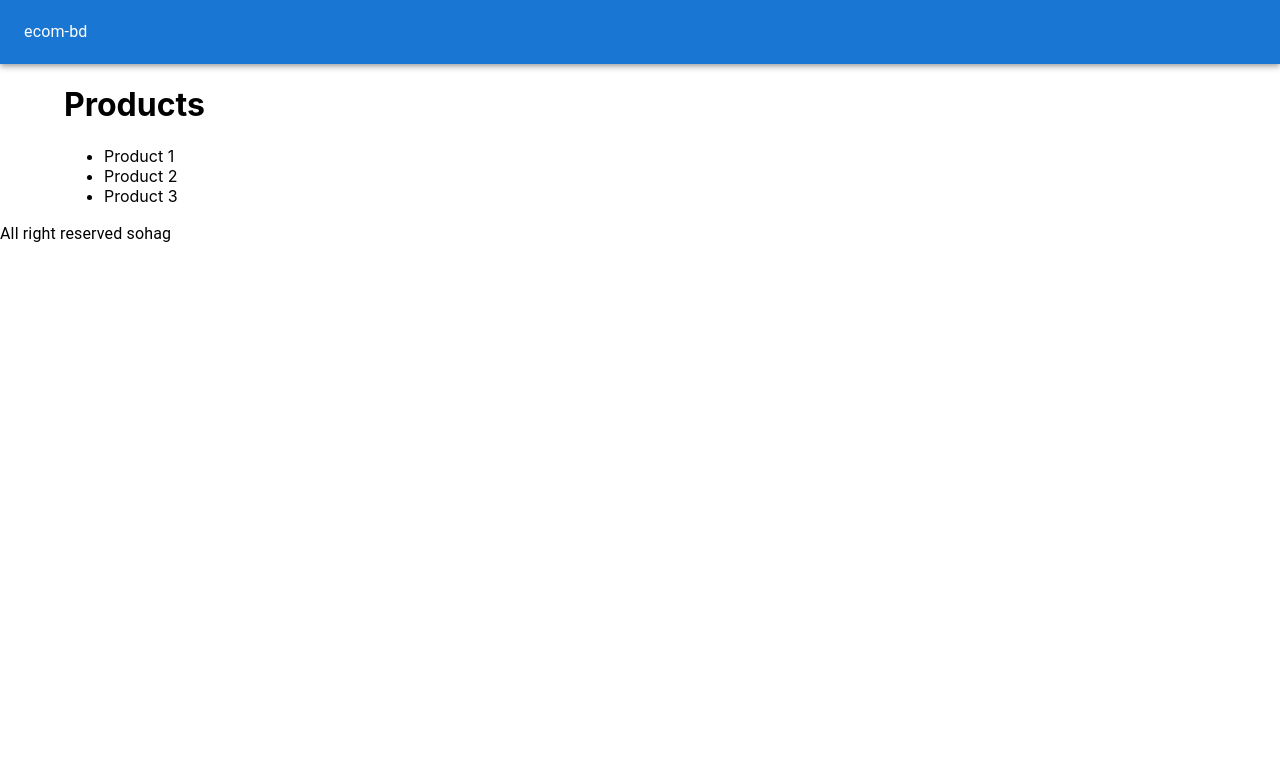
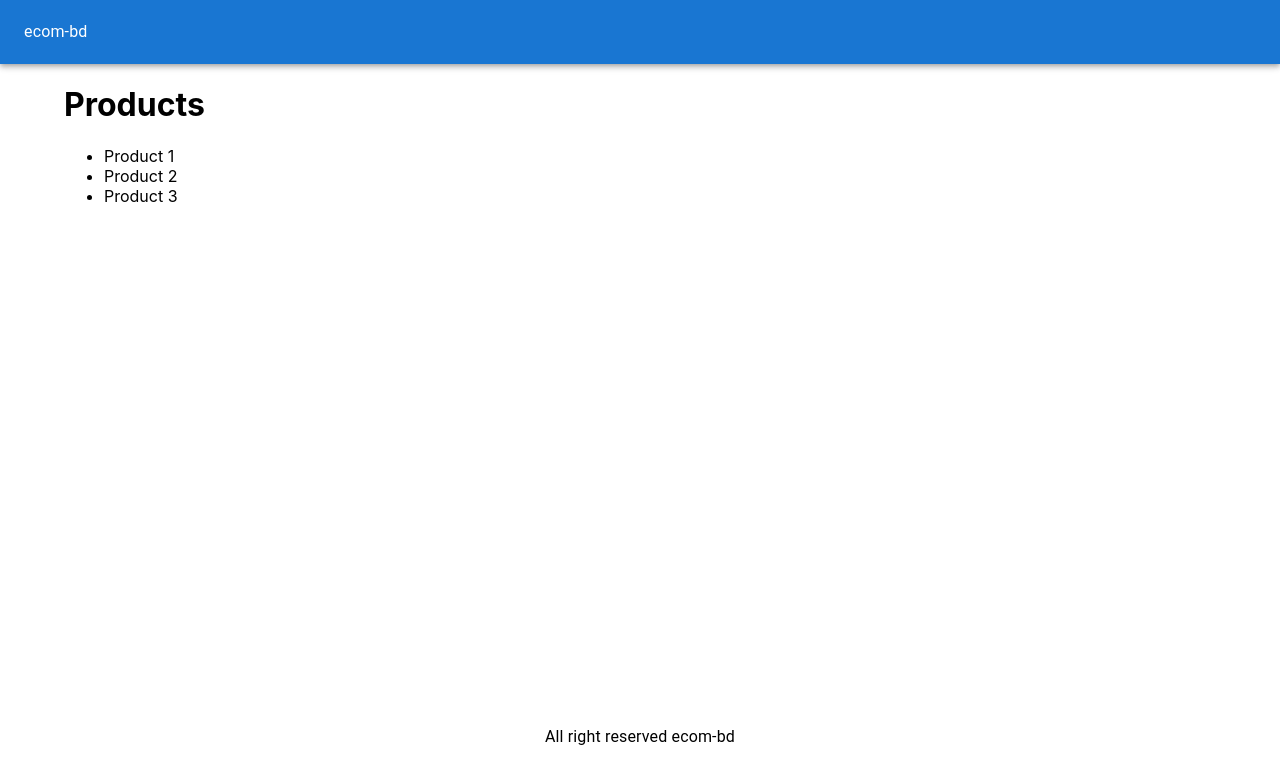
Before and after one commit to sohagraha/ecom-bd, a Next.js app: page / in a window 1280 px wide. Shown: the top 784 px of the page. Built offline with nearby package versions, Linux system fonts and the light colour scheme.

Commit message:
fix style issue when reload

```diff
--- a/components/Layout.js
+++ b/components/Layout.js
@@ -1,26 +1,28 @@
 import Head from 'next/head'
 import React from 'react'
 import { AppBar, Container, Toolbar, Typography } from '@mui/material';
+import useStyles from '../utils/styles'
 
 export default function Layout({ children }) {
+    const classes = useStyles();
     return (
         <div>
             <Head>
                 <title>ECOM BD</title>
             </Head>
-            <AppBar position="static">
+            <AppBar position="static" className={classes.navbar}>
                 <Toolbar>
                     <Typography>
                         ecom-bd
                     </Typography>
                 </Toolbar>
             </AppBar>
-            <Container>
+            <Container className={classes.main}>
                 {children}
             </Container>
-            <footer>
+            <footer className={classes.footer}>
                 <Typography>
-                    All right reserved sohag
+                    All right reserved ecom-bd
                 </Typography>
             </footer>
         </div>
--- a/package.json
+++ b/package.json
@@ -12,6 +12,7 @@
     "@emotion/react": "^11.8.2",
     "@emotion/styled": "^11.8.1",
     "@mui/material": "^5.5.3",
+    "@mui/styles": "^5.5.3",
     "next": "^12.1.4",
     "react": "^18.0.0",
     "react-dom": "^18.0.0"
--- a/pages/_app.js
+++ b/pages/_app.js
@@ -1,6 +1,13 @@
+import { useEffect } from 'react'
 import '../styles/globals.css'
 
 function MyApp({ Component, pageProps }) {
+  useEffect(() => {
+    const jssStyles = document.querySelector('#jss-server-side');
+    if (jssStyles) {
+      jssStyles.parentElement.removeChild(jssStyles);
+    }
+  }, []);
   return <Component {...pageProps} />
 }
 
--- /dev/null
+++ b/pages/_document.js
@@ -0,0 +1,36 @@
+import { ServerStyleSheets } from "@mui/styles";
+import Document, { Html, Head, Main, NextScript } from "next/document";
+import React from 'react';
+
+export default class MyDocument extends Document {
+    render() {
+        return (
+            <Html land='eng'>
+                <Head>
+                    <body>
+                        <Main />
+                        <NextScript />
+                    </body>
+                </Head>
+            </Html>
+        )
+    }
+}
+
+MyDocument.getInitialProps = async (ctx) => {
+    const sheets = new ServerStyleSheets();
+    const originalRenderPage = ctx.renderPage;
+    ctx.renderPage = () => {
+        return originalRenderPage({
+            enhanceApp: (App) => (props) => sheets.collect(<App {...props} />),
+        });
+    };
+    const initialProps = await Document.getInitialProps(ctx);
+    return {
+        ...initialProps,
+        styles: [
+            ...React.Children.toArray(initialProps.styles),
+            sheets.getStyleElement(),
+        ],
+    };
+};
--- /dev/null
+++ b/utils/styles.js
@@ -0,0 +1,18 @@
+import { makeStyles } from "@mui/styles";
+
+const useStyles = makeStyles({
+    navbar: {
+        backgroundColor: '#203040',
+        '& a': {
+            color: '#ffffff',
+            marginLeft: 10,
+        },
+    },
+    main: {
+        minHeight: '80vh'
+    },
+    footer: {
+        textAlign: 'center'
+    }
+});
+export default useStyles;
```
Also changed, not shown: 1 other file (tests, documents, lock files or other folders).
